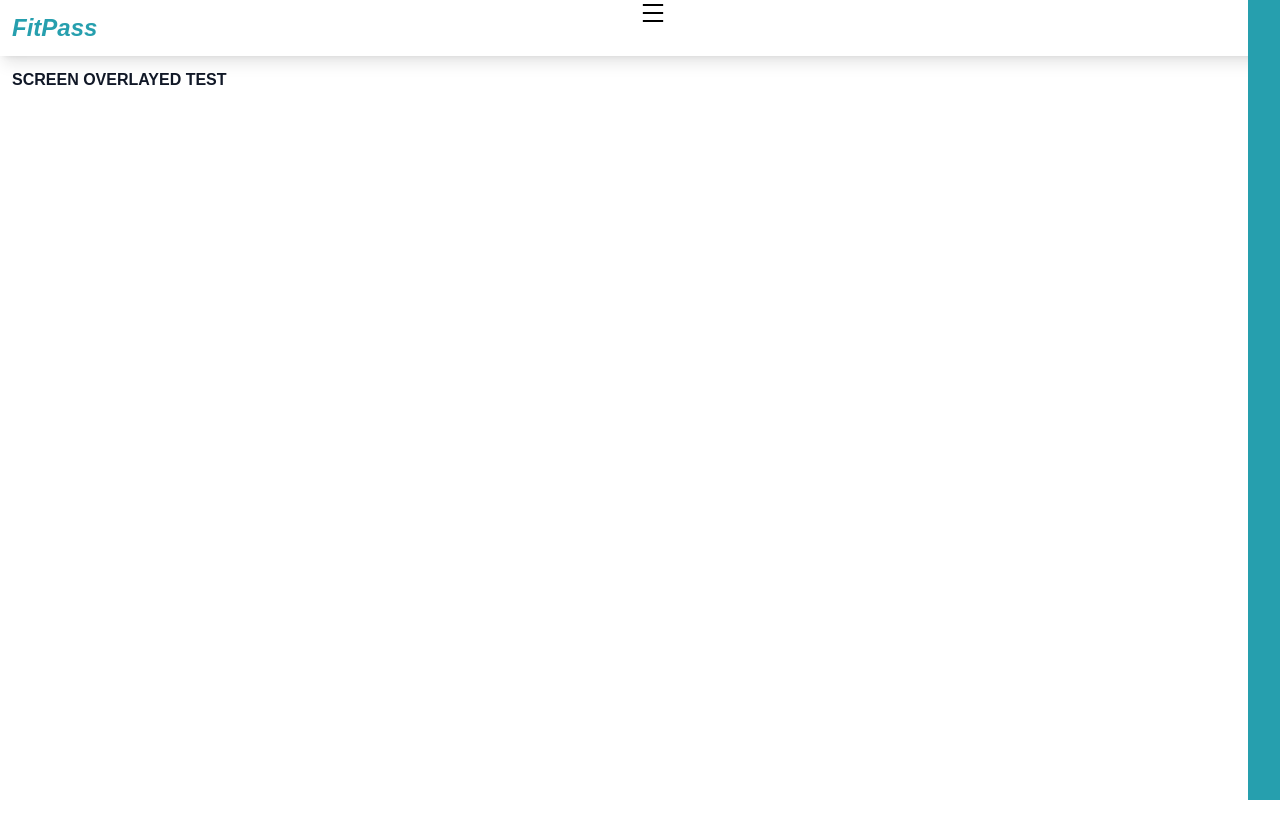
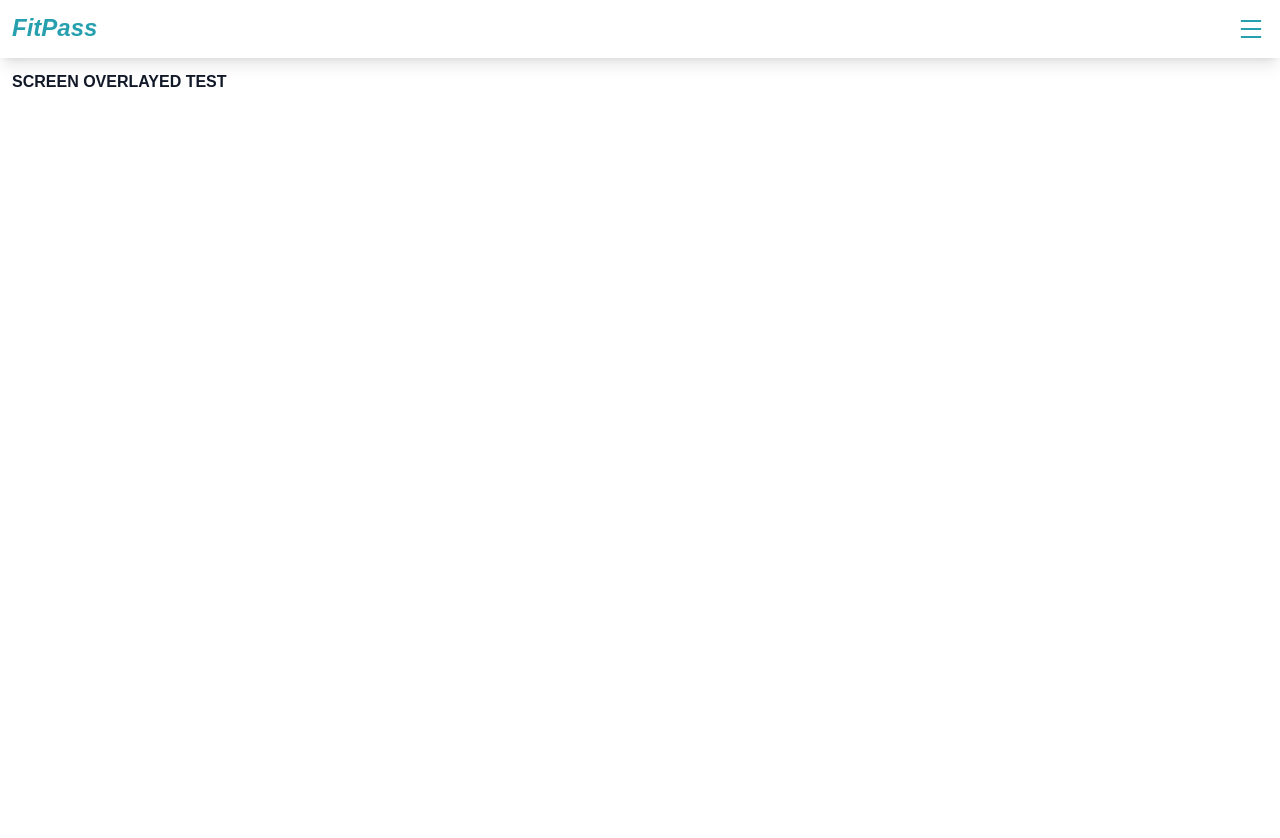
Before and after one commit to CodeworksThesis/FitPass, a React (Create React App) app in the folder client/: page / in a window 1280 px wide. Shown: the top 838 px of the page. Built offline with nearby package versions, Linux system fonts and the light colour scheme.

Commit message:
Update NavigationBar.tsx

```diff
--- a/client/src/Navigation/NavigationBar.tsx
+++ b/client/src/Navigation/NavigationBar.tsx
@@ -26,7 +26,7 @@ const NavBar = () => {
           <div className="py-3 px-3 font-extrabold italic text-fitpassGreen text-left text-2xl ">
             FitPass
           </div>
-          <div className="">
+          <div className="flex justify-end px-4 py-4 text-fitpassGreen">
             <AiOutlineMenu
               size={26}
               className="cursor-pointer"
@@ -38,10 +38,10 @@ const NavBar = () => {
         <div
           className={`absolute top-0 right-0 bg-[#269FAE] h-screen ${
             open ? "w-0" : "w-72"
-          } duration-300 text-white px-4 divide-y-2`}
+          } duration-300 text-white divide-y-2`}
         >
           <div
-            className={`py-3 flex justify-start ${
+            className={`py-4 px-4 flex justify-start ${
               open && "opacity-0 translate-x-28 overflow-hidden"
             }`}
           >
@@ -58,7 +58,7 @@ const NavBar = () => {
                   {/* Recuerda agregar el Link para las rutas aquí!!! */}
                   <div
                     key={i}
-                    className="cursor-pointer flex items-center text-sm gap-3.5 font-semibold p-2 hover:bg-highlightGreen duration-500 rounded-md"
+                    className=" px-4 cursor-pointer flex items-center text-sm gap-3.5 font-semibold p-2 hover:bg-highlightGreen duration-500 rounded-md"
                   >
                     <div
                       className={`flex gap-4 whitespace-pre duration-500 ${
```
